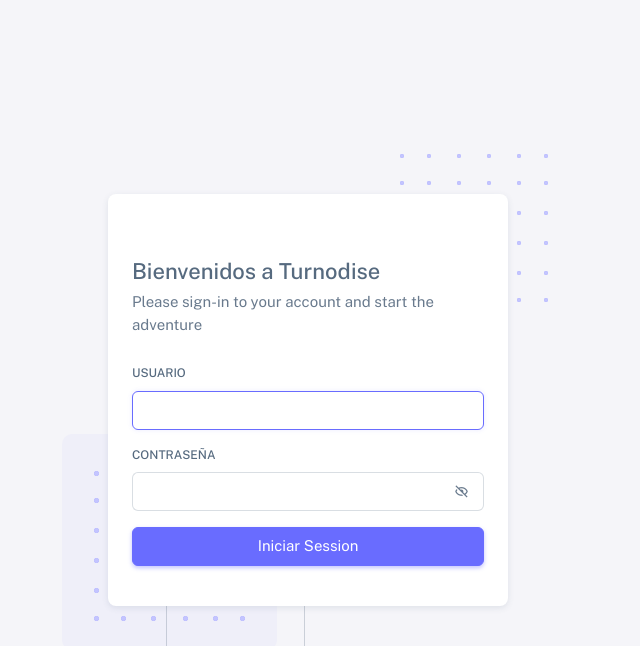
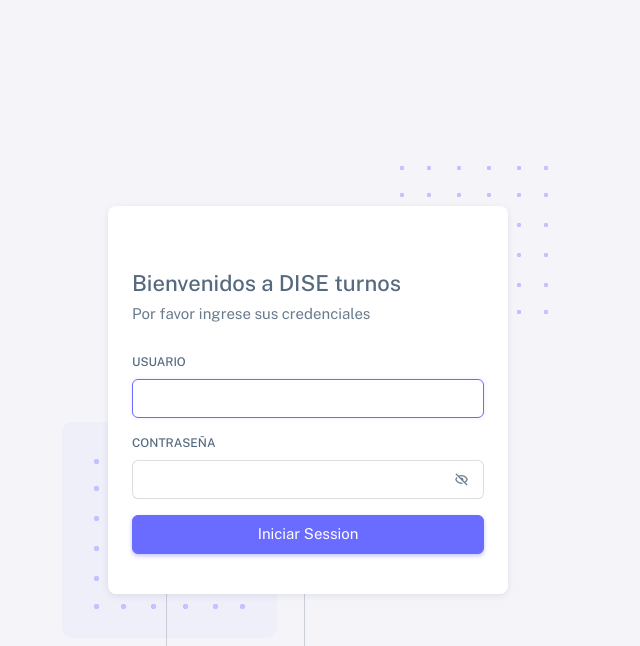
Before and after one commit to devappscl/diseturnos, a PHP site: page /diseturnos/ in a window 1280 px wide. Shown: the top 646 px of the page, without its empty margins (332-972 px from the left). Run offline with PHP 8.4, Linux system fonts and the light colour scheme.

Commit message:
modificacion de login

```diff
--- a/index.php
+++ b/index.php
@@ -48,8 +48,8 @@
             <div class="card-body">
               <div class="app-brand justify-content-center">
               </div>
-              <h4 class="mb-2">Bienvenidos a Turnodise</h4>
-              <p class="mb-4">Please sign-in to your account and start the adventure</p>
+              <h4 class="mb-2">Bienvenidos a DISE turnos</h4>
+              <p class="mb-4">Por favor ingrese sus credenciales</p>
               <form id="formAuthentication" class="mb-3" action="index.html" method="POST">
                 <div class="mb-3">
                   <label for="email" class="form-label">Usuario</label>
```
